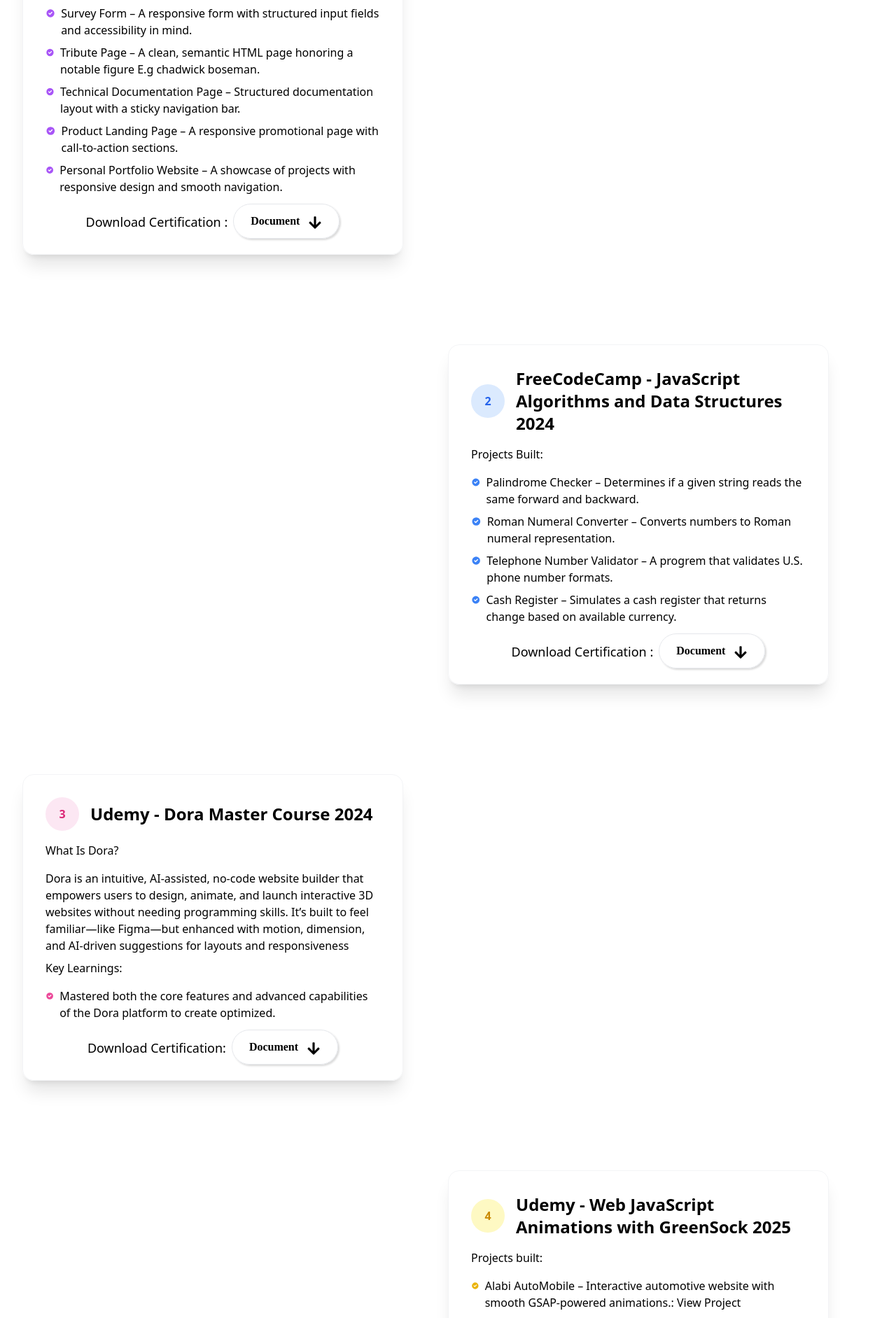
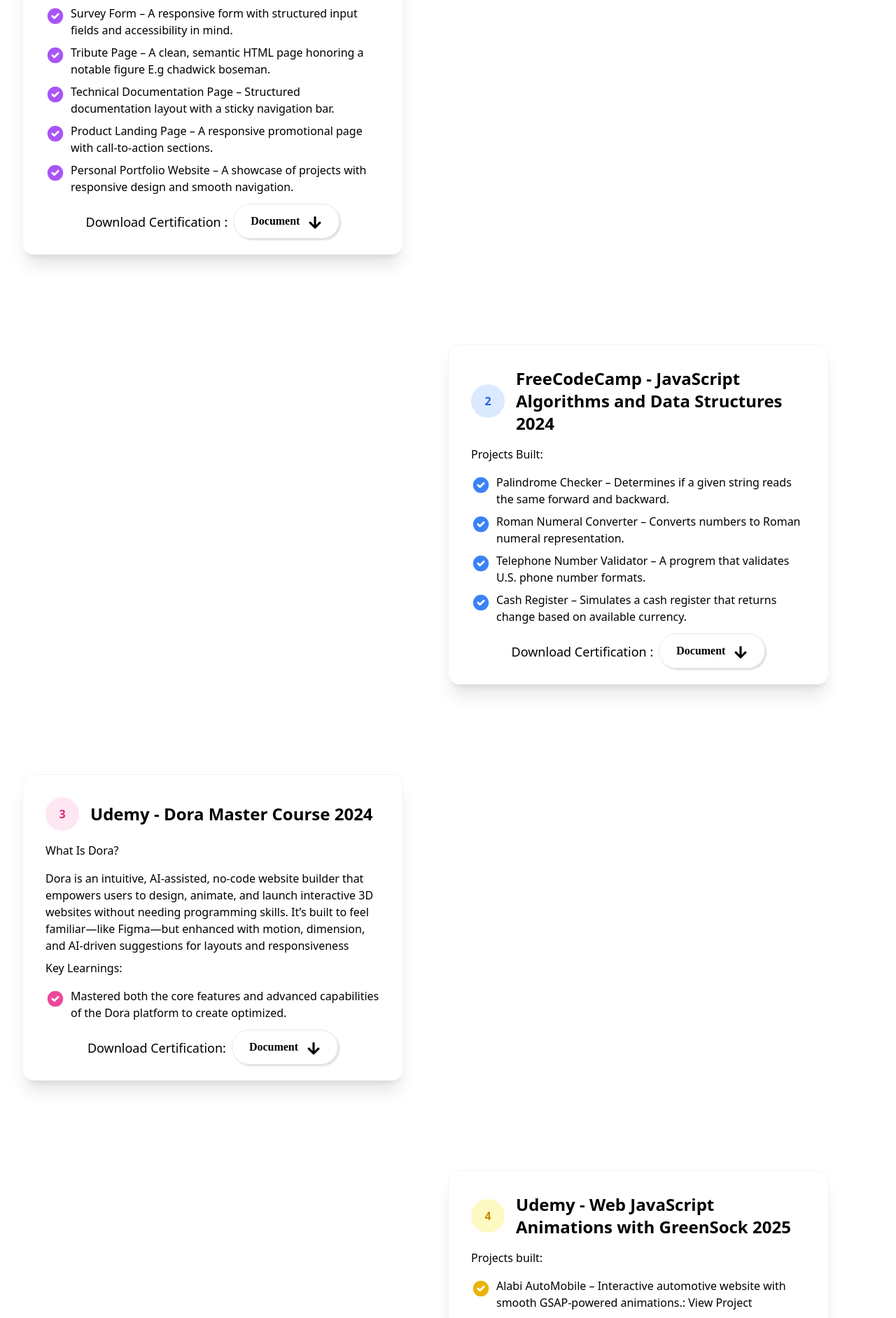
Before and after one commit to TimiMaliki/My-Portfolio-website, a React (Create React App) app: page / in a window 1280 px wide. Shown: the part 2340-4223 px from the top of the page at 70% size. Built offline with nearby package versions, Linux system fonts and the light colour scheme.

Commit message:
little adjustments

```diff
--- a/src/sections/Certs.jsx
+++ b/src/sections/Certs.jsx
@@ -41,9 +41,9 @@
                 </div>
                 <p className=" mb-4">Projects Built:</p>
                 <ul className="space-y-2 mb-6">
-                  <li className="flex items-start">
+                  <li className="flex items-start flex-shrink-0 flex-grow-0">
                     <svg
-                      className="w-5 h-5 text-purple-500 mr-2 mt-0.5"
+                      className="w-7 h-7 text-purple-500 mr-2 mt-0.5 flex-shrink-0 flex-grow-0"
                       fill="currentColor"
                       viewBox="0 0 20 20"
                     >
@@ -58,9 +58,9 @@
                       fields and accessibility in mind.
                     </span>
                   </li>
-                  <li className="flex items-start">
+                  <li className="flex items-start flex-shrink-0 flex-grow-0">
                     <svg
-                      className="w-5 h-5 text-purple-500 mr-2 mt-0.5"
+                      className="w-7 h-7 text-purple-500 mr-2 mt-0.5 flex-shrink-0 flex-grow-0"
                       fill="currentColor"
                       viewBox="0 0 20 20"
                     >
@@ -75,9 +75,9 @@
                       notable figure E.g chadwick boseman.
                     </span>
                   </li>
-                  <li className="flex items-start">
+                  <li className="flex items-start flex-shrink-0 flex-grow-0">
                     <svg
-                      className="w-5 h-5 text-purple-500 mr-2 mt-0.5"
+                      className="w-7 h-7 text-purple-500 mr-2 mt-0.5 flex-shrink-0 flex-grow-0"
                       fill="currentColor"
                       viewBox="0 0 20 20"
                     >
@@ -92,9 +92,9 @@
                       layout with a sticky navigation bar.
                     </span>
                   </li>
-                  <li className="flex items-start">
+                  <li className="flex items-start flex-shrink-0 flex-grow-0">
                     <svg
-                      className="w-5 h-5 text-purple-500 mr-2 mt-0.5"
+                      className="w-7 h-7 text-purple-500 mr-2 mt-0.5 flex-shrink-0 flex-grow-0"
                       fill="currentColor"
                       viewBox="0 0 20 20"
                     >
@@ -109,9 +109,9 @@
                       call-to-action sections.
                     </span>
                   </li>
-                  <li className="flex items-start">
+                  <li className="flex items-start flex-shrink-0 flex-grow-0">
                     <svg
-                      className="w-5 h-5 text-purple-500 mr-2 mt-0.5"
+                      className="w-7 h-7 text-purple-500 mr-2 mt-0.5 flex-shrink-0 flex-grow-0"
                       fill="currentColor"
                       viewBox="0 0 20 20"
                     >
@@ -135,7 +135,7 @@
                   <div className="download -my-1 md:-my-3">
                     <Buttons
                       color={
-                        "border shadow-[1.95px_1.95px_2.6px_rgba(0,0,0,0.15)]"
+                        "border shadow-[1.95px_1.95px_2.6px_rgba(0,0,0,0.15)] hover:bg-purple-500 transition-all duration-300"
                       }
                       textColor={""}
                       icons={<FaArrowDown className="w-5 h-5 mt-1 " />}
@@ -164,9 +164,9 @@
                 </div>
                 <p className=" mb-4">Projects Built:</p>
                 <ul className="space-y-2 mb-6">
-                  <li className="flex items-start">
+                  <li className="flex items-start flex-shrink-0 flex-grow-0">
                     <svg
-                      className="w-5 h-5 text-blue-500 mr-2 mt-0.5"
+                      className="w-7 h-7 text-blue-500 mr-2 mt-0.5 flex-shrink-0 flex-grow-0"
                       fill="currentColor"
                       viewBox="0 0 20 20"
                     >
@@ -181,9 +181,9 @@
                       the same forward and backward.
                     </span>
                   </li>
-                  <li className="flex items-start">
+                  <li className="flex items-start flex-shrink-0 flex-grow-0">
                     <svg
-                      className="w-5 h-5 text-blue-500 mr-2 mt-0.5"
+                      className="w-7 h-7 text-blue-500 mr-2 mt-0.5 flex-shrink-0 flex-grow-0"
                       fill="currentColor"
                       viewBox="0 0 20 20"
                     >
@@ -198,9 +198,9 @@
                       numeral representation.
                     </span>
                   </li>
-                  <li className="flex items-start">
+                  <li className="flex items-start flex-shrink-0 flex-grow-0">
                     <svg
-                      className="w-5 h-5 text-blue-500 mr-2 mt-0.5"
+                      className="w-7 h-7 text-blue-500 mr-2 mt-0.5 flex-shrink-0 flex-grow-0"
                       fill="currentColor"
                       viewBox="0 0 20 20"
                     >
@@ -215,9 +215,9 @@
                       formats.
                     </span>
                   </li>
-                  <li className="flex items-start">
+                  <li className="flex items-start flex-shrink-0 flex-grow-0">
                     <svg
-                      className="w-5 h-5 text-blue-500 mr-2 mt-0.5"
+                      className="w-7 h-7 text-blue-500 mr-2 mt-0.5 flex-shrink-0 flex-grow-0"
                       fill="currentColor"
                       viewBox="0 0 20 20"
                     >
@@ -241,7 +241,7 @@
                   <div className="download -my-1 md:-my-3">
                     <Buttons
                       color={
-                        "border shadow-[1.95px_1.95px_2.6px_rgba(0,0,0,0.15)]"
+                        "border shadow-[1.95px_1.95px_2.6px_rgba(0,0,0,0.15)] hover:bg-blue-500 transition-all duration-300"
                       }
                       textColor={""}
                       icons={<FaArrowDown className="w-5 h-5 mt-1 " />}
@@ -277,9 +277,9 @@
                 </p>
                 <p className=" mb-4">Key Learnings:</p>
                 <ul className="space-y-2 mb-6">
-                  <li className="flex items-start">
+                  <li className="flex items-start flex-shrink-0 flex-grow-0">
                     <svg
-                      className="w-5 h-5 text-pink-500 mr-2 mt-0.5"
+                      className="w-7 h-7 text-pink-500 mr-2 mt-0.5 flex-shrink-0 flex-grow-0"
                       fill="currentColor"
                       viewBox="0 0 20 20"
                     >
@@ -305,7 +305,7 @@
                   <div className="download -my-1 md:-my-3">
                     <Buttons
                       color={
-                        "border shadow-[1.95px_1.95px_2.6px_rgba(0,0,0,0.15)]"
+                        "border shadow-[1.95px_1.95px_2.6px_rgba(0,0,0,0.15)]  hover:bg-pink-500 hover:text-black transition-all duration-300"
                       }
                       textColor={""}
                       icons={<FaArrowDown className="w-5 h-5 mt-1 " />}
@@ -333,9 +333,9 @@
                 </div>
                 <p className=" mb-4">Projects built:</p>
                 <ul className="space-y-2 mb-6">
-                  <li className="flex items-start">
+                  <li className="flex items-start flex-shrink-0 flex-grow-0">
                     <svg
-                      className="w-5 h-5 text-yellow-500 mr-2 mt-0.5"
+                      className="w-7 h-7 text-yellow-500 mr-2 mt-0.5 flex-shrink-0 flex-grow-0"
                       fill="currentColor"
                       viewBox="0 0 20 20"
                     >
@@ -352,9 +352,9 @@
                       </a>
                     </span>
                   </li>
-                  <li className="flex items-start">
+                  <li className="flex items-start flex-shrink-0 flex-grow-0">
                     <svg
-                      className="w-5 h-5 text-yellow-500 mr-2 mt-0.5"
+                      className="w-7 h-7 text-yellow-500 mr-2 mt-0.5 flex-shrink-0 flex-grow-0"
                       fill="currentColor"
                       viewBox="0 0 20 20"
                     >
@@ -371,9 +371,9 @@
                       </a>
                     </span>
                   </li>
-                  <li className="flex items-start">
+                  <li className="flex items-start flex-shrink-0 flex-grow-0">
                     <svg
-                      className="w-5 h-5 text-yellow-500 mr-2 mt-0.5"
+                      className="w-7 h-7 text-yellow-500 mr-2 mt-0.5 flex-shrink-0 flex-grow-0"
                       fill="currentColor"
                       viewBox="0 0 20 20"
                     >
@@ -399,7 +399,7 @@
                   <div className="download -my-1 md:-my-3">
                     <Buttons
                       color={
-                        "border shadow-[1.95px_1.95px_2.6px_rgba(0,0,0,0.15)]"
+                        "border shadow-[1.95px_1.95px_2.6px_rgba(0,0,0,0.15)] hover:bg-yellow-500 transition-all duration-300"
                       }
                       textColor={""}
                       icons={<FaArrowDown className="w-5 h-5 mt-1 " />}
@@ -417,8 +417,8 @@
           <div className="flex flex-col lg:flex-row items-center">
             <div className="lg:w-1/2 lg:pr-16 mb-8 lg:mb-0 order-1 lg:order-1">
               <div className=" p-8 rounded-2xl shadow-xl border border-gray-100">
-                <div className="flex items-center mb-4">
-                  <div className="bg-green-100 text-green-600 p-5 font-bold rounded-full w-12 h-12 flex items-center justify-center mr-4">
+                <div className="flex items-center mb-4 flex-shrink-0 flex-grow-0">
+                  <div className="bg-green-100 text-green-600 p-5 font-bold rounded-full w-12 h-12 flex items-center justify-center mr-4 flex-shrink-0 flex-grow-0">
                     5
                   </div>
                   <h3 className="text-xl md:text-2xl font-normal md:font-bold">
@@ -436,7 +436,7 @@
                   <div className="download -my-1 md:-my-3">
                     <Buttons
                       color={
-                        "border shadow-[1.95px_1.95px_2.6px_rgba(0,0,0,0.15)]"
+                        "border shadow-[1.95px_1.95px_2.6px_rgba(0,0,0,0.15)] hover:bg-green-600 transition-all duration-300"
                       }
                       textColor={""}
                       icons={<FaArrowDown className="w-5 h-5 mt-1 " />}
```
